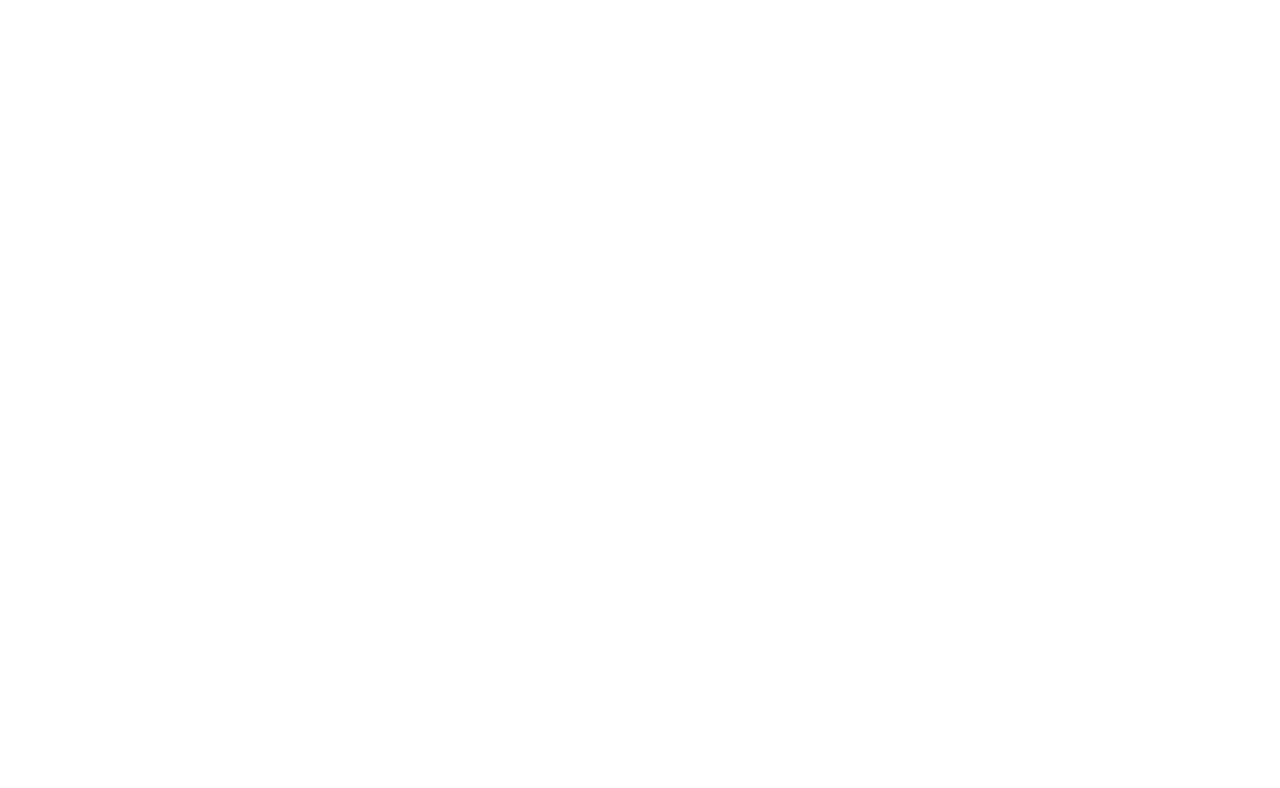
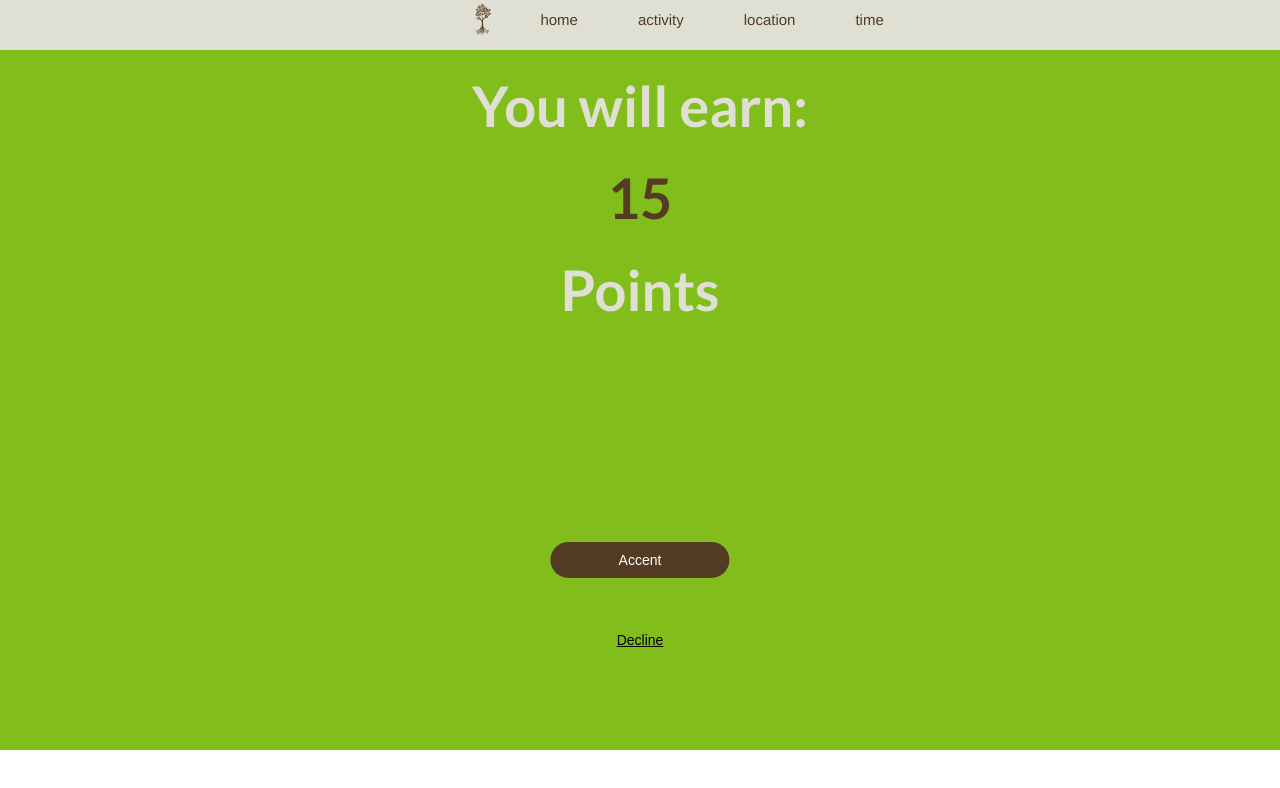
Before and after one commit to csamarchi/planiteers_hackathon_project, a React (Create React App) app: page /points in a window 1280 px wide. Shown: the top 788 px of the page. Built offline with nearby package versions, Linux system fonts and the light colour scheme.

Commit message:
completed most basic front end for presentation

```diff
--- a/src/App.js
+++ b/src/App.js
@@ -9,6 +9,7 @@
 import Location from './Location';
 import Choice from './Choice';
 import Register from './Register';
+import Points from './Points';
 
 
 class App extends Component {
@@ -23,6 +24,7 @@
           <Route exact path='/activities' component= {Activities} />
           <Route exact path='/time' component= {Time} />
           <Route exact path='/location' component= {Location} />
+          <Route exact path='/points' component= {Points} />
         </Switch>
       </div>
     );
--- a/src/Choice/index.js
+++ b/src/Choice/index.js
@@ -13,9 +13,7 @@
       <div>
         <div className='background'>
           <Nav />
-
             <div className='wrapper'>
-
               <Link to='/activities'>
                 <div className='activityBox'>
                   <h3 className='choiceText'> Choose By Activity </h3>
@@ -30,7 +28,6 @@
                 </div>
               </Link>
             </div>
-
         </div>
       </div>
     )
--- /dev/null
+++ b/src/Points/index.js
@@ -0,0 +1,25 @@
+import React, {Component} from 'react';
+import { Link } from 'react-router-dom';
+import Nav from '../Nav';
+import './styles.css';
+
+class Points extends Component {
+  constructor() {
+    super();
+  }
+  render() {
+
+    return (
+        <div className='background'>
+          <Nav />
+            <h1 className='headers'> You will earn: </h1>
+            <h1 className='points'> 15  </h1>
+            <h1 className='headers'> Points </h1>
+            <Link to='/'> <button className='pointsAccept'> Accent </button> </Link>
+            <Link to='/choice'><button className='pointsDecline'> Decline </button></Link>
+        </div>
+    )
+  }
+}
+
+export default Points;
--- /dev/null
+++ b/src/Points/styles.css
@@ -0,0 +1,52 @@
+.headers {
+  font-size: 4em;
+  text-align: center;
+  color: #DFDFD4;
+  font-family: 'Ventura' 'sans-serif';
+}
+
+.points {
+  text-align: center;
+  color: #543B23;
+  font-size: 4em;
+  font-family: 'Ventura' 'sans-serif';
+}
+
+.pointsAccept {
+  font-size: 1em;
+  width: 14%;
+  padding: 10px;
+  border-radius: 2em;
+  position: absolute;
+  background-color: #543B23;
+  border: #543B23;
+  color: white;
+  top: 70%;
+  left: 50%;
+  transform: translate(-50%, -50%);
+}
+
+.pointsAccept:hover {
+  cursor: pointer;
+  background-color: #DFDFD4;
+  color: #543B23;
+}
+
+.pointsDecline{
+  font-size: 1em;
+  width: 15%;
+  padding: 10px;
+  border-radius: 2em;
+  position: absolute;
+  background-color: #81BE1C;
+  border: #81BE1C;
+  top: 80%;
+  left: 50%;
+  transform: translate(-50%, -50%);
+  text-decoration: underline;
+}
+
+.pointsDecline:hover {
+  cursor: pointer;
+  color: white;
+}
--- a/src/Time/index.js
+++ b/src/Time/index.js
@@ -68,7 +68,7 @@
               <option> 5:00 PM</option>
             </select>
           </form>
-          <button className='submitTime'> Confirm </button>
+            <Link to ='/points'> <button className='submitTime'> Confirm </button> </Link>
           </div>
           </div>
         </div>
```
Lines whose indentation alone changed are shown as unchanged.
